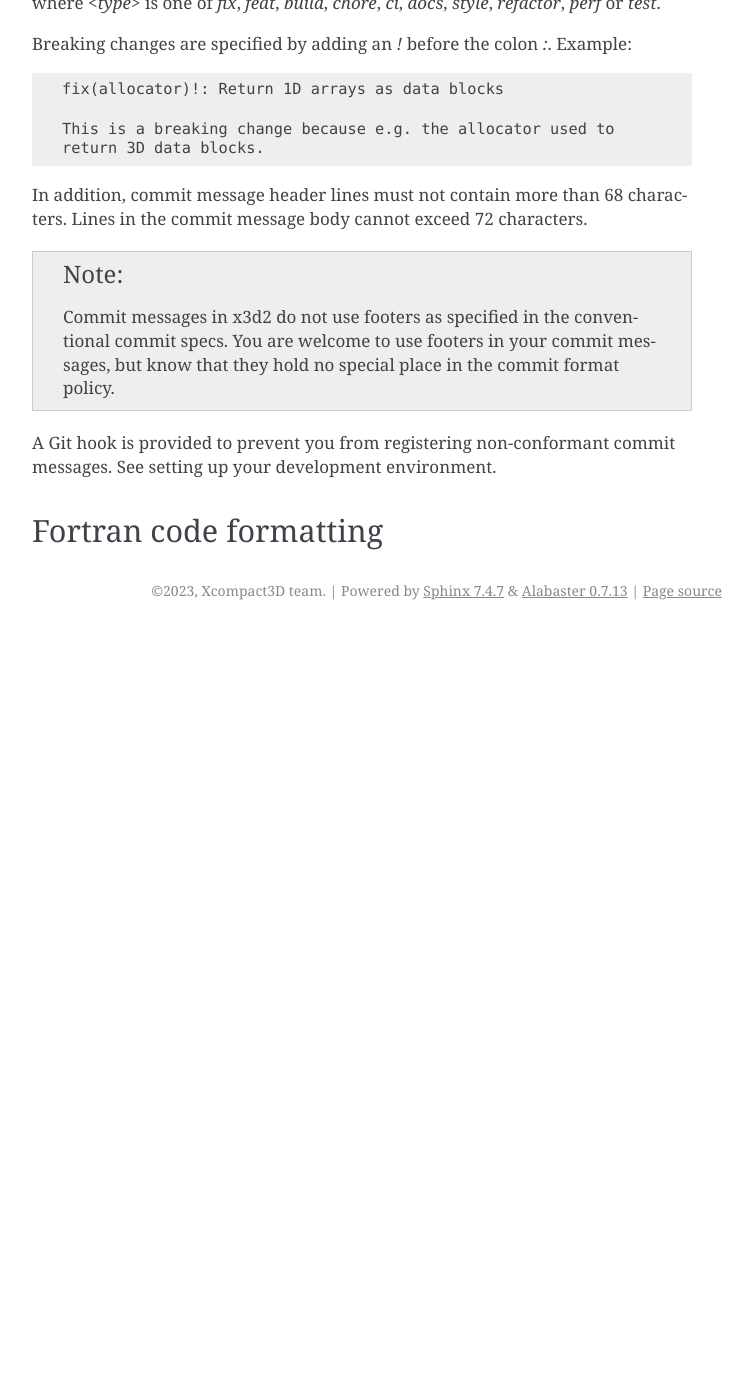
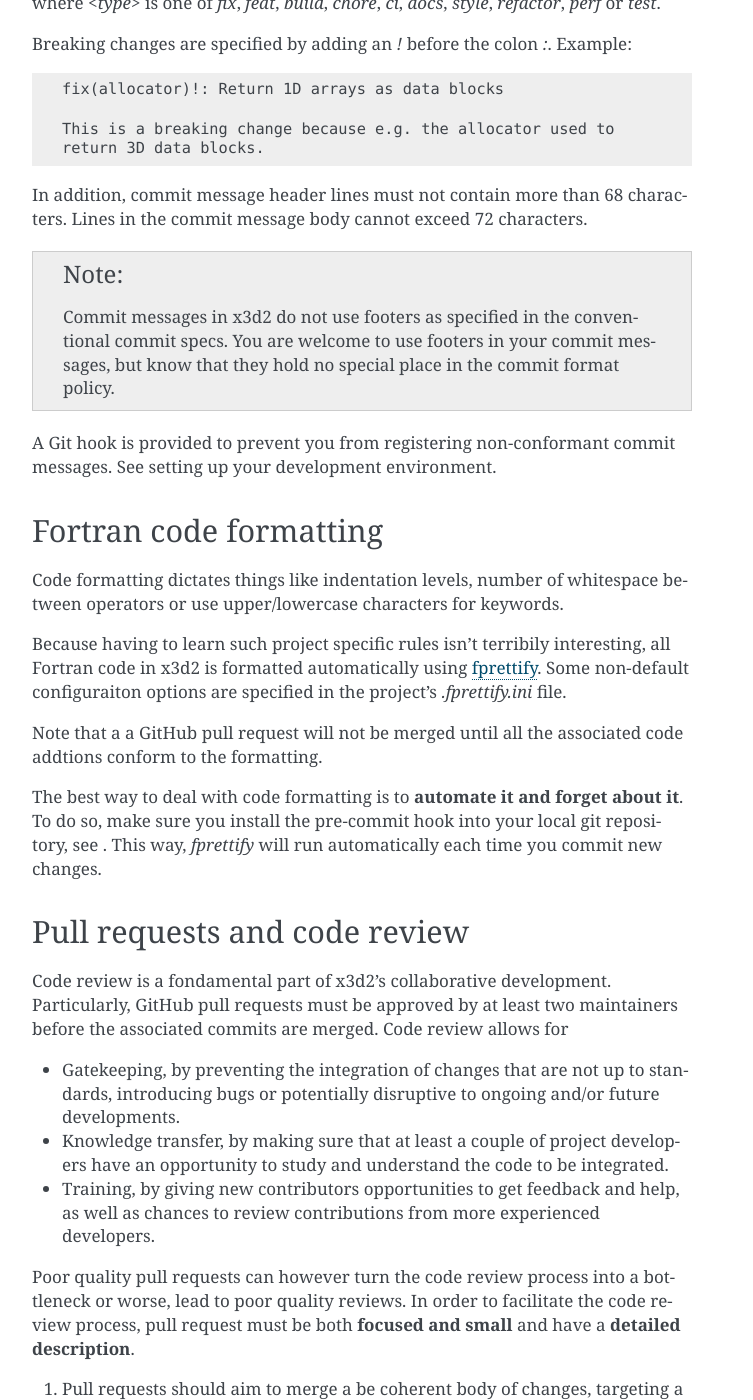
Before and after one commit to xcompact3d/x3d2, a Sphinx documentation site: the page built from docs/source/developer/contributing_guidelines.rst, in a window 1280 px wide and 1400 px high, scrolled down 1156 px. Shown: the whole window, without its empty margins (388-1141 px from the left). Built offline with Sphinx 7.4.7, drawn with Linux system fonts in a browser that asks for light colours; before the commit the page ends 1786 px from its top, so only the background shows below that; some of the changed text lies outside the part shown.

Commit message:
docs(developer): Add pgraphs on formatting and PRs

```diff
--- a/docs/source/developer/contributing_guidelines.rst
+++ b/docs/source/developer/contributing_guidelines.rst
@@ -77,3 +77,67 @@ commit messages. See setting up your development environment.
 
 Fortran code formatting
 -----------------------
+
+Code formatting dictates things like indentation levels, number of
+whitespace between operators or use upper/lowercase characters for
+keywords.
+
+Because having to learn such project specific rules isn't terribily
+interesting, all Fortran code in x3d2 is formatted automatically using
+`fprettify <https://github.com/pseewald/fprettify>`_. Some non-default
+configuraiton options are specified in the project's `.fprettify.ini`
+file.
+
+Note that a a GitHub pull request will not be merged until all the
+associated code addtions conform to the formatting.
+
+The best way to deal with code formatting is to **automate it and
+forget about it**.  To do so, make sure you install the pre-commit
+hook into your local git repository, see .  This way, `fprettify` will
+run automatically each time you commit new changes.
+
+Pull requests and code review
+-------------------------------
+
+Code review is a fondamental part of x3d2's collaborative development.
+Particularly, GitHub pull requests must be approved by at least two
+maintainers before the associated commits are merged.  Code review allows for
+
+- Gatekeeping, by preventing the integration of changes that are not
+  up to standards, introducing bugs or potentially disruptive to
+  ongoing and/or future developments.
+- Knowledge transfer, by making sure that at least a couple of project
+  developers have an opportunity to study and understand the code to
+  be integrated.
+- Training, by giving new contributors opportunities to get feedback
+  and help, as well as chances to review contributions from more
+  experienced developers.
+
+Poor quality pull requests can however turn the code review process
+into a bottleneck or worse, lead to poor quality reviews. In order to
+facilitate the code review process, pull request must be both
+**focused and small** and have a **detailed description**.
+
+1. Pull requests should aim to merge a be coherent body of changes,
+   targeting a single aspect of an issue.  It is much prefereable to
+   fix an issue through multiple pull requests than one big
+   contribution.
+2. Pull requests should aim to merge a limited number of changes.  As
+   a rule of thumb, pull requests usually become much harder to review
+   beyond 10 changes.
+3. Pull requests should come with a detailed description containing:
+
+   - One or two sentences summing up the motivation for the changes.
+   - A link to the addressed issue(s).
+   - A summary of the changes.
+   - A technical description of the changes.
+
+   The description is important for archiving purposes, but most
+   importlantl in order to guide the work of reviewers.
+
+Note that the points above are guidelines as opposed to hard and fast
+rules.  For a given pull request, the amount of work required to
+review the changes will vary across reviewers.  Generally, however,
+please **empathise with your fellow contributors who are going to spend
+time reviewing your code**.  Aim to make their work easier, and they
+will do the same for you.
```
